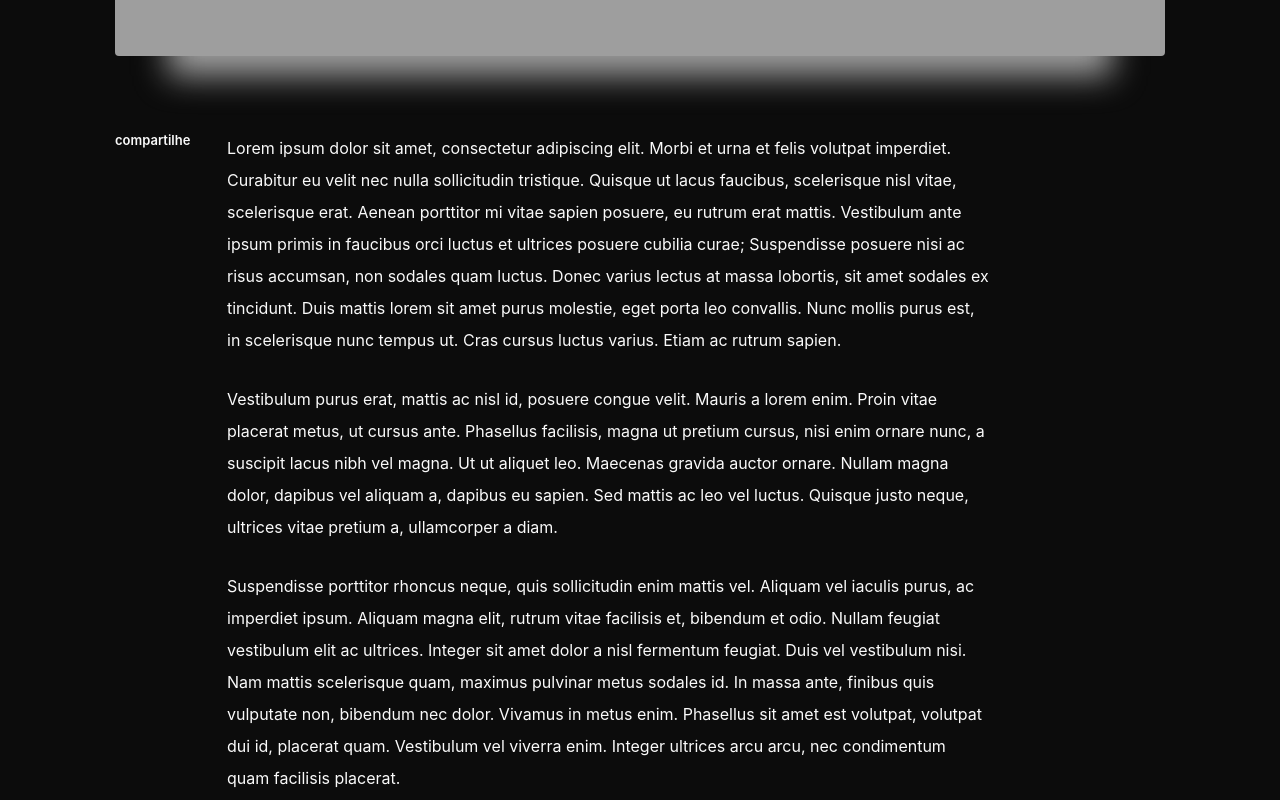
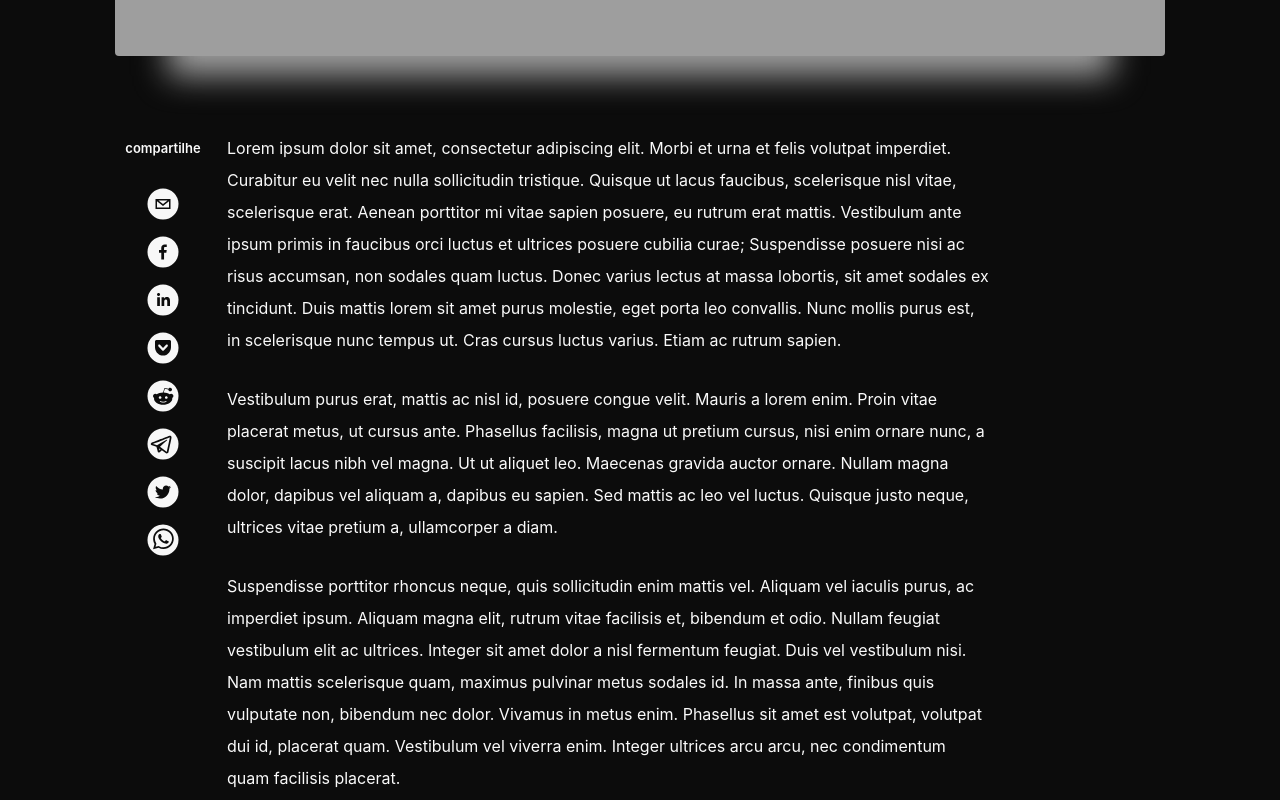
Before and after one commit to Rychillie/old-Rychillie.net, a Next.js app: page /markdown-example-post in a window 1280 px wide. Shown: the part 1000-1800 px from the top of the page. Built offline with nearby package versions, Linux system fonts and the light colour scheme.

Commit message:
custom share

```diff
--- a/package.json
+++ b/package.json
@@ -14,6 +14,7 @@
     "puppeteer-core": "^10.2.0",
     "react": "17.0.2",
     "react-dom": "17.0.2",
+    "react-share": "^4.4.0",
     "sass": "^1.39.0"
   },
   "devDependencies": {
--- a/src/layouts/PostLayout.tsx
+++ b/src/layouts/PostLayout.tsx
@@ -2,6 +2,25 @@
 import Head from "next/head";
 import thumbnail from "../pages/api/thumbnail";
 import styles from "../styles/layouts/Post.module.scss";
+
+import {
+  EmailIcon,
+  EmailShareButton,
+  FacebookIcon,
+  FacebookShareButton,
+  LinkedinIcon,
+  LinkedinShareButton,
+  PocketIcon,
+  PocketShareButton,
+  RedditIcon,
+  RedditShareButton,
+  TelegramIcon,
+  TelegramShareButton,
+  TwitterIcon,
+  TwitterShareButton,
+  WhatsappIcon,
+  WhatsappShareButton,
+} from "react-share";
 
 import NavBar from "../components/navbar";
 import TagsList from "../components/post/tagsList";
@@ -13,9 +32,12 @@ interface PostLayoutProps {
   thumbnailUrl: string;
   content: string;
   tags: string[];
+  slug: string;
 }
 
 export default function PostLayout(props: PostLayoutProps) {
+  const LinkPost = `https://rychillie.net/` + props.slug;
+
   return (
     <>
       <Head>
@@ -74,6 +96,33 @@ export default function PostLayout(props: PostLayoutProps) {
           <main className={styles.postLayout}>
             <div className={styles.socialShare}>
               <span>compartilhe</span>
+
+              <div className={styles.socialShareButtons}>
+                <EmailShareButton title={props.title} url={LinkPost}>
+                  <EmailIcon size={32} round />
+                </EmailShareButton>
+                <FacebookShareButton title={props.title} url={LinkPost}>
+                  <FacebookIcon size={32} round />
+                </FacebookShareButton>
+                <LinkedinShareButton title={props.title} url={LinkPost}>
+                  <LinkedinIcon size={32} round />
+                </LinkedinShareButton>
+                <PocketShareButton title={props.title} url={LinkPost}>
+                  <PocketIcon size={32} round />
+                </PocketShareButton>
+                <RedditShareButton title={props.title} url={LinkPost}>
+                  <RedditIcon size={32} round />
+                </RedditShareButton>
+                <TelegramShareButton title={props.title} url={LinkPost}>
+                  <TelegramIcon size={32} round />
+                </TelegramShareButton>
+                <TwitterShareButton title={props.title} url={LinkPost}>
+                  <TwitterIcon size={32} round />
+                </TwitterShareButton>
+                <WhatsappShareButton title={props.title} url={LinkPost}>
+                  <WhatsappIcon size={32} round />
+                </WhatsappShareButton>
+              </div>
             </div>
 
             <article className={styles.article}>
--- a/src/pages/[slug].tsx
+++ b/src/pages/[slug].tsx
@@ -9,6 +9,7 @@ interface PostProps {
   thumbnailUrl: string;
   content: string;
   tags: string[];
+  slug: string;
 }
 
 export default function Post(props: PostProps) {
@@ -19,6 +20,7 @@ export default function Post(props: PostProps) {
       thumbnailUrl={props.thumbnailUrl}
       content={props.content}
       tags={props.tags}
+      slug={props.slug}
     />
   );
 }
--- a/src/pages/api/posts.ts
+++ b/src/pages/api/posts.ts
@@ -37,7 +37,7 @@ export async function getPostBySlug(slug) {
   const baseUrl =
     process.env.NODE_ENV === "development"
       ? "http://localhost:3000"
-      : "https://minimalist.vercel.app";
+      : "https://rychillie.net";
 
   const meta = matter(fileContent.default);
   const content = marked(meta.content);
@@ -52,5 +52,6 @@ export async function getPostBySlug(slug) {
     tags: meta.data.tag,
     thumbnailUrl,
     content,
+    slug,
   };
 }
--- a/src/styles/layouts/Post.module.scss
+++ b/src/styles/layouts/Post.module.scss
@@ -1,4 +1,5 @@
 @import "../extras/utils";
+@import "../variables.scss";
 
 .headerPost {
   margin-top: 24px;
@@ -66,13 +67,40 @@
     @include media(lg) {
       display: flex;
       margin-right: 16px;
+      align-items: center;
       flex-direction: column;
+      margin-top: 8px;
       max-width: 96px;
       width: 100%;
 
       span {
         font-size: 13px;
         font-weight: 600;
+        text-align: center;
+      }
+
+      .socialShareButtons {
+        display: flex;
+        align-items: center;
+        justify-content: center;
+        flex-direction: column;
+        margin-top: 32px;
+
+        button {
+          & + button {
+            margin-top: 12px;
+          }
+
+          svg {
+            circle {
+              fill: $primary;
+            }
+
+            path {
+              fill: $black;
+            }
+          }
+        }
       }
     }
   }
```
Also changed, not shown: 1 other file (tests, documents, lock files or other folders).
